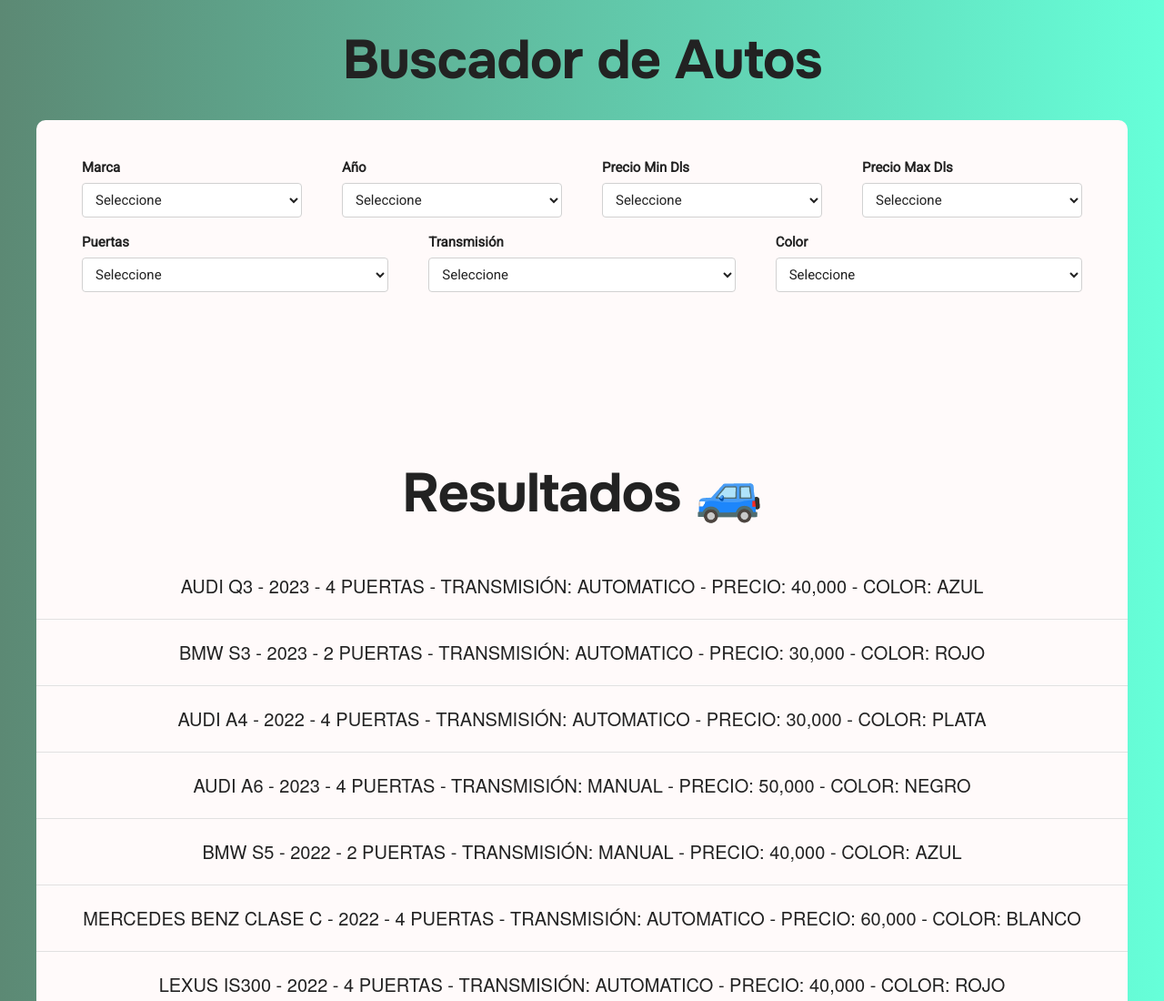
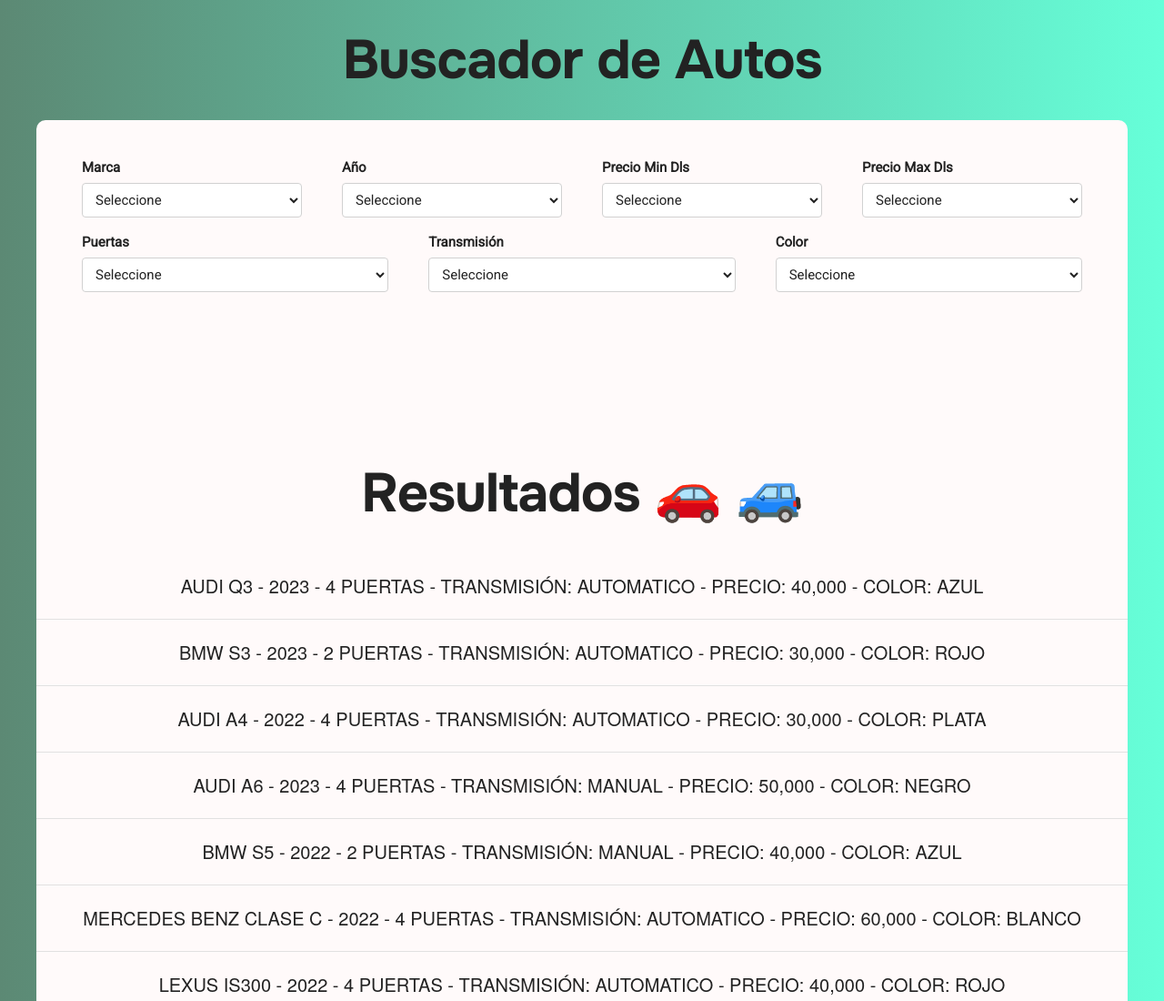
Before and after one commit to marceloreyran/Auto-Store, a plain HTML site: page index.html in a window 1280 px wide. Shown: the top 1100 px of the page at 91% size. Drawn offline with Linux system fonts and the light colour scheme.

Commit message:
another commit

```diff
--- a/index.html
+++ b/index.html
@@ -98,7 +98,7 @@
         </form>
 
 
-        <h1>Resultados 🚙</h1>
+        <h1>Resultados 🚗 🚙</h1>
         <div id="resultado"></div>
     </div>
 
```
